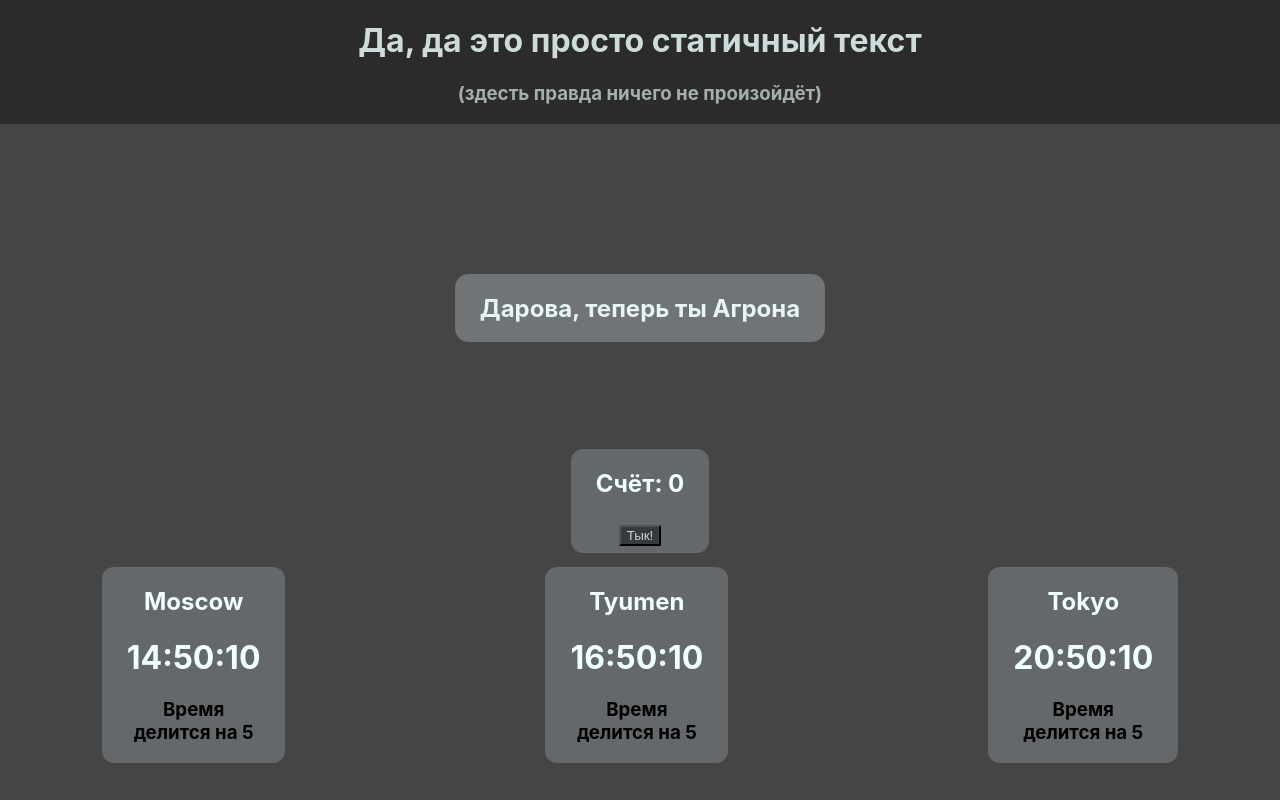
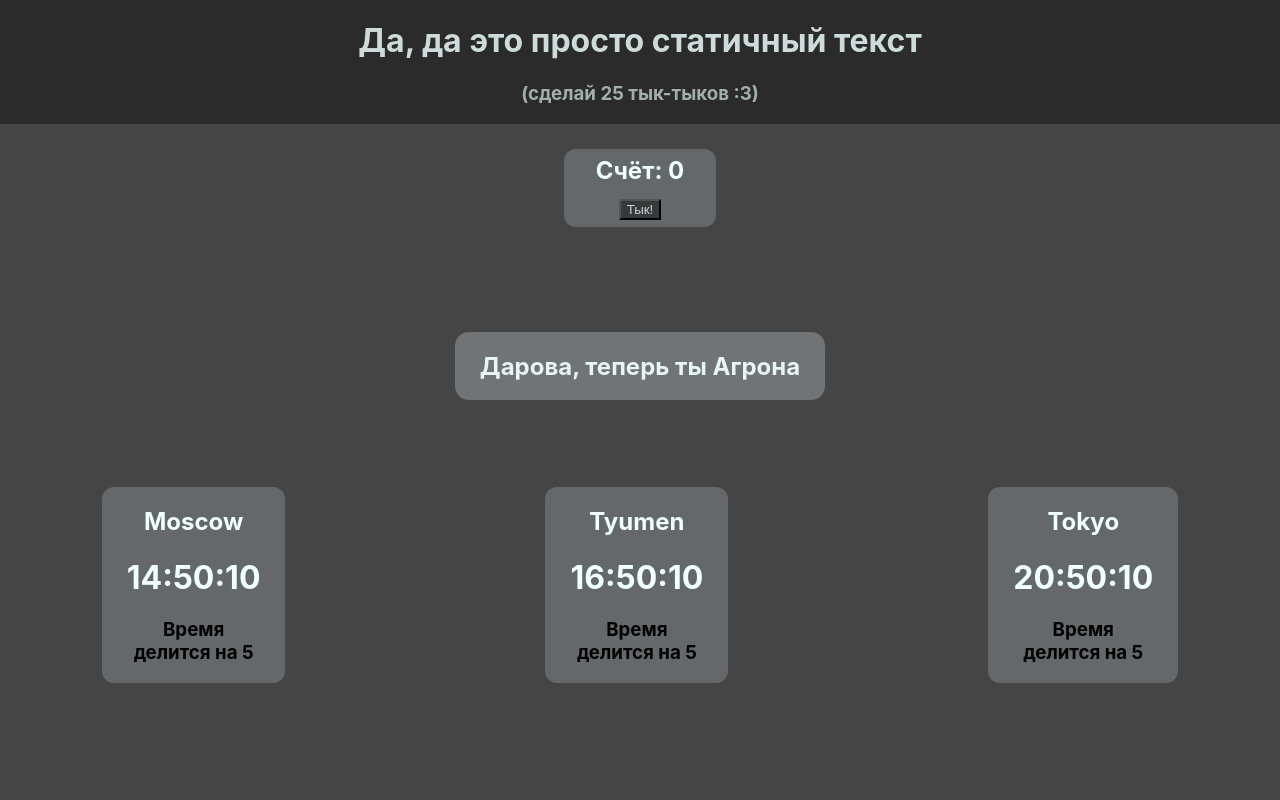
Before and after one commit to Spiritshow/Task-use-effect-state, a React (Create React App) app: page / in a window 1280 px wide. Shown: the top 800 px of the page. Built offline with nearby package versions, Linux system fonts and the light colour scheme.

Commit message:
fix subtext to header, switch greeting and countclick

```diff
--- a/src/component/Conteiner/Conteiner.js
+++ b/src/component/Conteiner/Conteiner.js
@@ -27,9 +27,9 @@ const Conteiner = () => {
     return(
         <div className="customConteiner">
             <Header/>
+            <CountClick onToggle={setToggler}/>
             <Greeting prop={prop}/>
             <NaynCat toggler={toggler}/>
-            <CountClick onToggle={setToggler}/>
             <div className="timeZoneBox">
                 <Clock prop={{country: "Moscow"}}/>
                 <Clock prop={{country: "Tyumen"}}/>
--- a/src/component/CountClick/CountClick.css
+++ b/src/component/CountClick/CountClick.css
@@ -1,5 +1,5 @@
 .CounterBox{
-    margin: 7px;
+    margin: 25px;
     background-color: rgb(101, 104, 107);
     padding-left: 25px;
     padding-right: 25px;
@@ -7,6 +7,7 @@
 }
 
 .TextCounter{
+    margin: 7px;
     text-align: center;
     color: azure;
 }
--- a/src/component/Greeting/Greeting.css
+++ b/src/component/Greeting/Greeting.css
@@ -2,8 +2,8 @@
     display: flex;
     align-self: center;
     background-color: rgb(113, 116, 119);
-    margin-top: 150px;
-    margin-bottom: 100px;
+    margin-top: 80px;
+    margin-bottom: 80px;
     padding-left: 25px;
     padding-right: 25px;
     border-radius: 14px;
--- a/src/component/Header/Header.js
+++ b/src/component/Header/Header.js
@@ -6,7 +6,7 @@ const Header = () => {
     return(
         <header className="headerBox">
             <h1 className="text mainText">Да, да это просто статичный текст</h1>
-            <h3 className="text subText">(здесть правда ничего не произойдёт)</h3>
+            <h3 className="text subText">(сделай 25 тык-тыков :3)</h3>
         </header>
     )
 }
--- a/src/component/naynCat/naynCat.css
+++ b/src/component/naynCat/naynCat.css
@@ -1,6 +1,6 @@
 .NaynCatBox {
     position: absolute;
-    width: 100vw;
+    width: 97vw;
     height: 30vh;
     overflow: hidden;
   }
```
